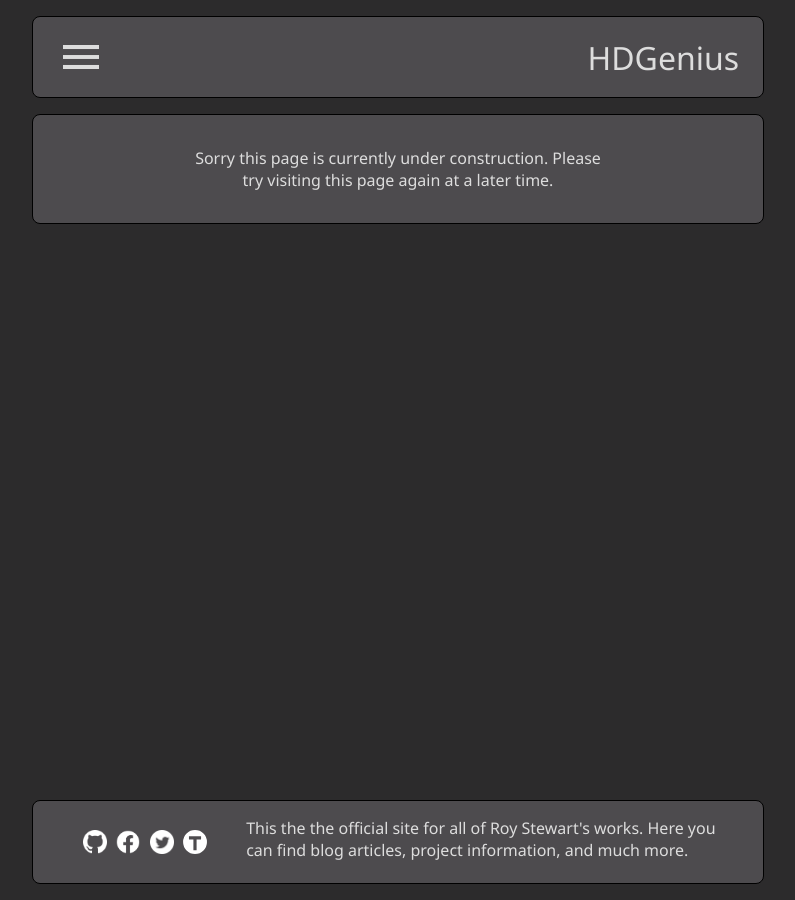
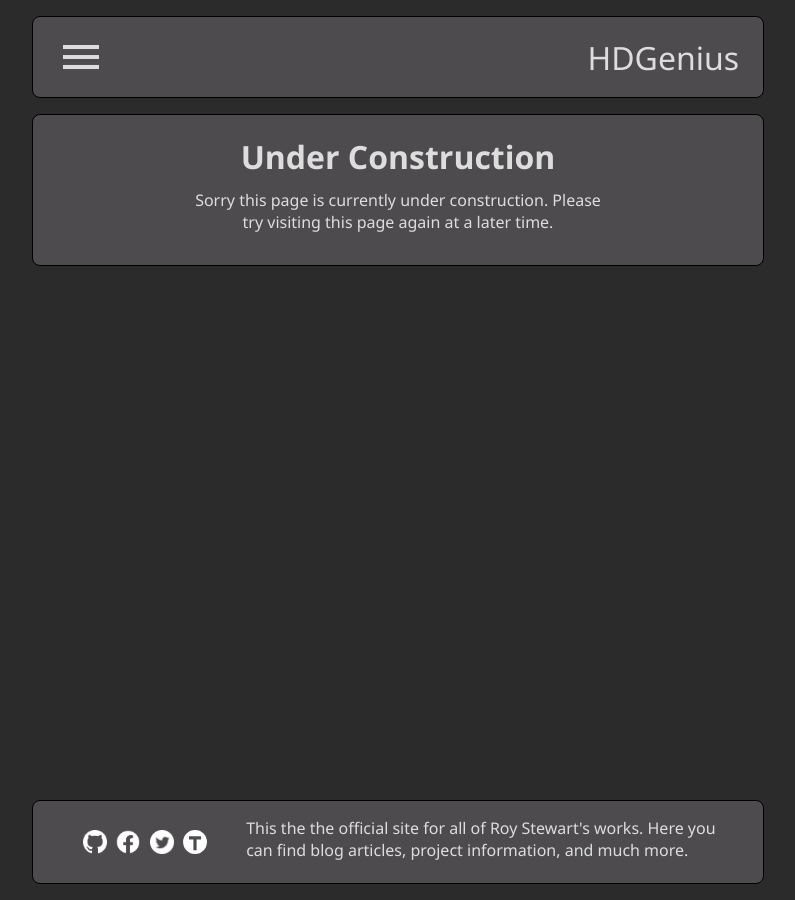
Before and after one commit to roy-stewart/roy-stewart.github.io, a Jekyll site: the page built from projects/hd-jekyll.html, in a window 1280 px wide. Shown: the whole page, without its empty margins (242-1037 px from the left). Built offline with Jekyll 4.4.1, drawn with Linux system fonts in a browser that asks for light colours.

Commit message:
Updated the under construction page

```diff
--- a/_layouts/under_construction.html
+++ b/_layouts/under_construction.html
@@ -2,6 +2,7 @@
 layout: error
 ---
 
+<h1>Under Construction</h1>
 <p>
     Sorry this page is currently under construction. Please try visiting this page again at a later time.
 </p>
```
